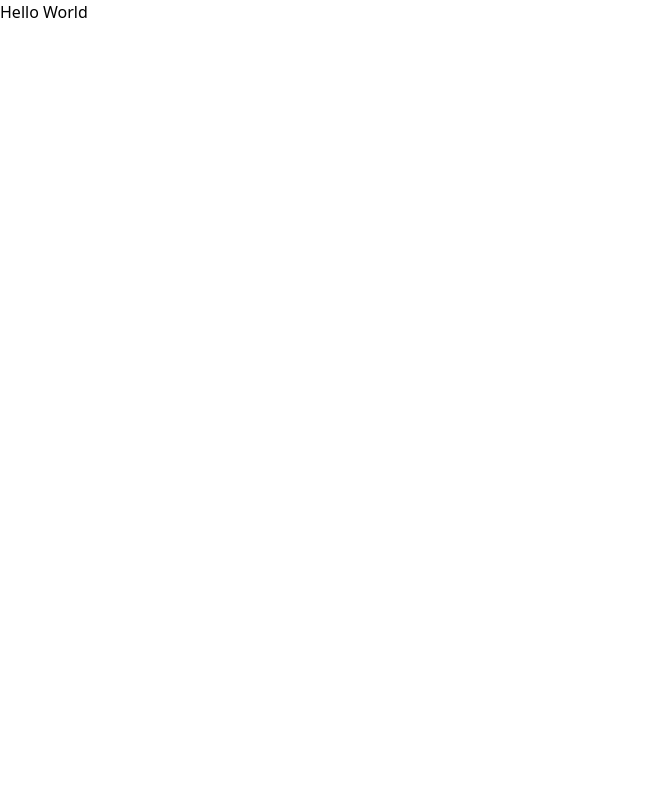
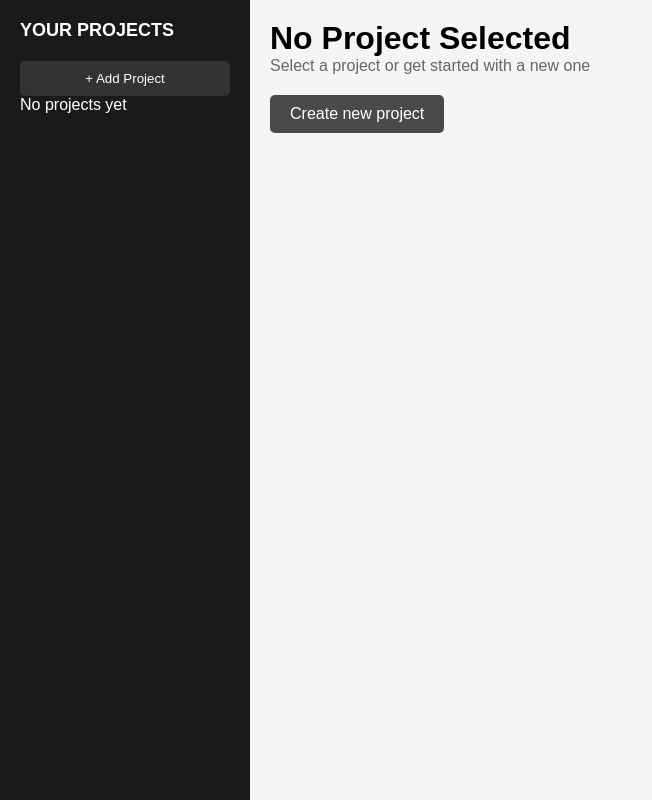
Before and after one commit to denilsonsoaresl/ReactTutorial, a React (Vite) app in the folder CAP9/: page / in a window 1280 px wide. Shown: the whole page, without its empty margins (0-652 px from the left). Built offline with nearby package versions, Linux system fonts and the light colour scheme.

Commit message:
tela principal

```diff
--- a/CAP9/src/App.jsx
+++ b/CAP9/src/App.jsx
@@ -1,8 +1,16 @@
+import { useState } from 'react';
+import Sidebar from './components/Sidebar.jsx';
+import Main from './components/Main.jsx';
+import './index.css';
+
 function App() {
+  const [projects, setProjects] = useState([]);
+
   return (
-    <>
-      <h1 className="my-8 text-center text-5xl font-bold">Hello World</h1>
-    </>
+    <div className="app-container">  {/* Contêiner pai com display flex */}
+      <Sidebar projects={projects} />
+      <Main projects={projects} />
+    </div>
   );
 }
 
--- /dev/null
+++ b/CAP9/src/components/Main.jsx
@@ -0,0 +1,17 @@
+import Project from './Project';
+
+export default function Main({ selectedProject }) {
+  return (
+    <div className="main-content">
+      {selectedProject ? (
+        <Project project={selectedProject} />
+      ) : (
+        <>
+          <h1>No Project Selected</h1>
+          <p>Select a project or get started with a new one</p>
+          <button>Create new project</button>
+        </>
+      )}
+    </div>
+  );
+}
--- /dev/null
+++ b/CAP9/src/components/Project.jsx
@@ -0,0 +1,13 @@
+import { useState, useRef } from "react";
+
+export default function Project({project}) {
+
+  return (
+   <>
+    <h1>{project.name}</h1>
+    {project.date_of_creation}
+
+
+   </>
+  );
+}
--- /dev/null
+++ b/CAP9/src/components/Sidebar.jsx
@@ -0,0 +1,18 @@
+import Project from './Project';
+
+export default function Sidebar({ projects }) {
+  return (
+    <div className="sidebar">
+      <h2>YOUR PROJECTS</h2>
+      <button>+ Add Project</button>
+
+      {projects.length > 0 ? (
+        projects.map((project) => (
+          <Project key={project.id} project={project} />
+        ))
+      ) : (
+        <p>No projects yet</p>
+      )}
+    </div>
+  );
+}
--- a/CAP9/src/index.css
+++ b/CAP9/src/index.css
@@ -1,3 +1,101 @@
-@tailwind base;
-@tailwind components;
-@tailwind utilities;
+* {
+    margin: 0;
+    padding: 0;
+    box-sizing: border-box;
+}
+.app-container {
+    display: flex;
+    height: 100vh; /* Certifique-se de que ocupe toda a altura da tela */
+  }
+
+body {
+    font-family: Arial, sans-serif;
+    display: flex; /* Isso já está correto */
+    height: 100vh;
+    background-color: #f5f5f5; /* Fundo claro para a página principal */
+}
+
+/* Estilo para o menu lateral */
+.sidebar {
+    width: 250px;
+    background-color: #1a1a1a; /* Fundo escuro */
+    color: #fff;
+    padding: 20px;
+    flex-shrink: 0; /* Evita que a sidebar seja redimensionada */
+}
+
+.sidebar h2 {
+    font-size: 18px;
+    margin-bottom: 20px;
+    font-weight: bold;
+}
+
+.sidebar button {
+    background-color: #333;
+    color: #fff;
+    border: none;
+    padding: 10px;
+    width: 100%;
+    border-radius: 5px;
+    cursor: pointer;
+}
+
+.sidebar button:hover {
+    background-color: #555;
+}
+
+.sidebar .project-item {
+    margin-bottom: 10px;
+    padding: 10px;
+    background-color: #1e1e1e; /* Fundo mais claro para os projetos listados */
+    border-radius: 5px;
+    cursor: pointer;
+}
+
+.sidebar .project-item:hover {
+    background-color: #333; /* Fundo mais claro no hover */
+}
+
+/* Estilo para o conteúdo principal */
+.main-content {
+    flex: 1; /* Isso faz com que o main ocupe o espaço restante */
+    display: flex;
+    flex-direction: column;
+    justify-content: flex-start; /* Alinha o conteúdo ao topo */
+    align-items: flex-start; /* Alinha o conteúdo à esquerda */
+    padding: 20px;
+    text-align: left; /* Ajuste o texto para a esquerda */
+}
+
+.main-content h2 {
+    font-size: 24px;
+    color: #333;
+    margin-bottom: 10px;
+    font-weight: bold;
+}
+
+.main-content p {
+    color: #666;
+    font-size: 16px;
+    margin-bottom: 20px;
+}
+
+.main-content button {
+    background-color: #4a4a4a; /* Cor do botão */
+    color: #fff;
+    padding: 10px 20px;
+    border: none;
+    border-radius: 5px;
+    font-size: 16px;
+    cursor: pointer;
+}
+
+.main-content button:hover {
+    background-color: #333;
+}
+
+.main-content img {
+    width: 50px;
+    height: 50px;
+    margin-bottom: 20px;
+}
```
